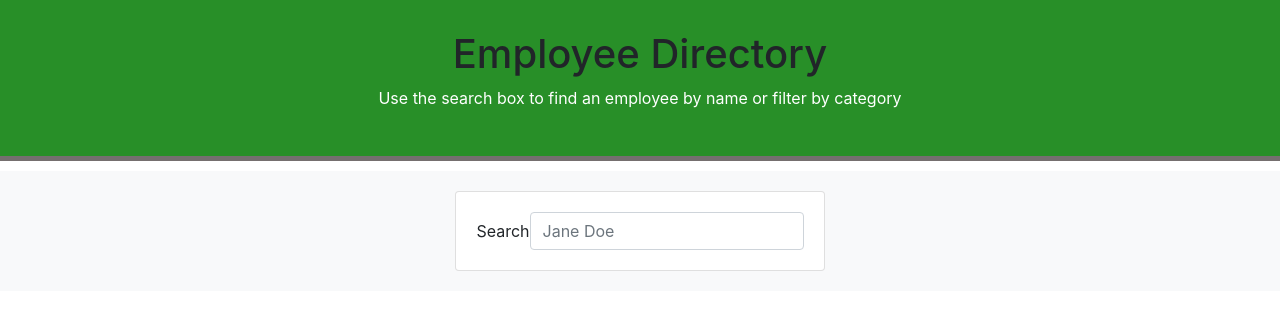
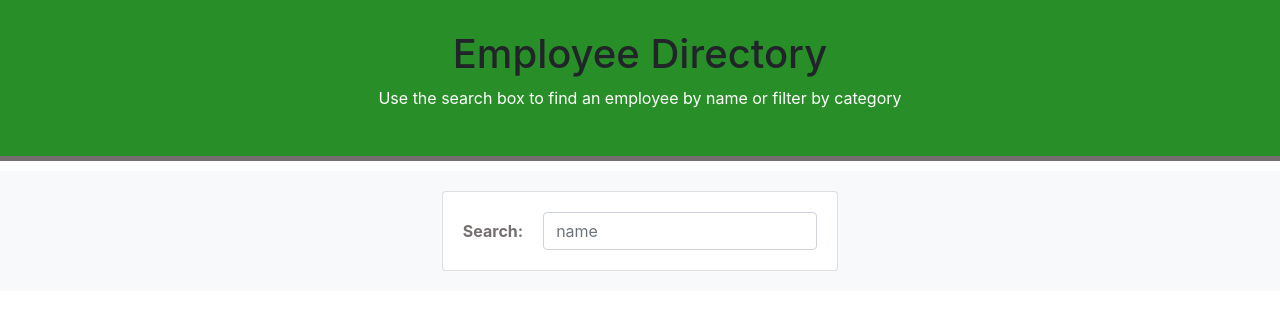
Before and after one commit to mnilou/directory-employee, a React (Create React App) app: page / in a window 1280 px wide. Shown: the top 310 px of the page. Built offline with nearby package versions, Linux system fonts and the light colour scheme; no server answers.

Commit message:
styling update

```diff
--- a/src/components/SearchName.js
+++ b/src/components/SearchName.js
@@ -9,12 +9,12 @@ const SearchName = ({handleSearchChange}) => {
       <div className="card-body">
         <form className="form-inline">
           <div className="form-group">
-            <label htmlFor="query">Search</label>
+            <label className="text" htmlFor="query">Search: </label>
             <input
               type="text"
               className="form-control"
               id="query"
-              placeholder="Jane Doe"
+              placeholder="name"
               onChange={(e) => handleSearchChange(e)}
             />
           </div>
--- a/src/styles/SearchName.css
+++ b/src/styles/SearchName.css
@@ -1,8 +1,8 @@
-.searchbox button {
-    border: 1px solid #3d5bac;
+.text {
+  color: rgb(117, 111, 111);
+  font-weight: bolder;
 }
-
-.searchbox button:hover {
-    background-color: #3d5bac;
-    color: #ffffff;
+#query {
+  color: rgb(40, 143, 40);
+  margin-left: 20px;
 }
```
